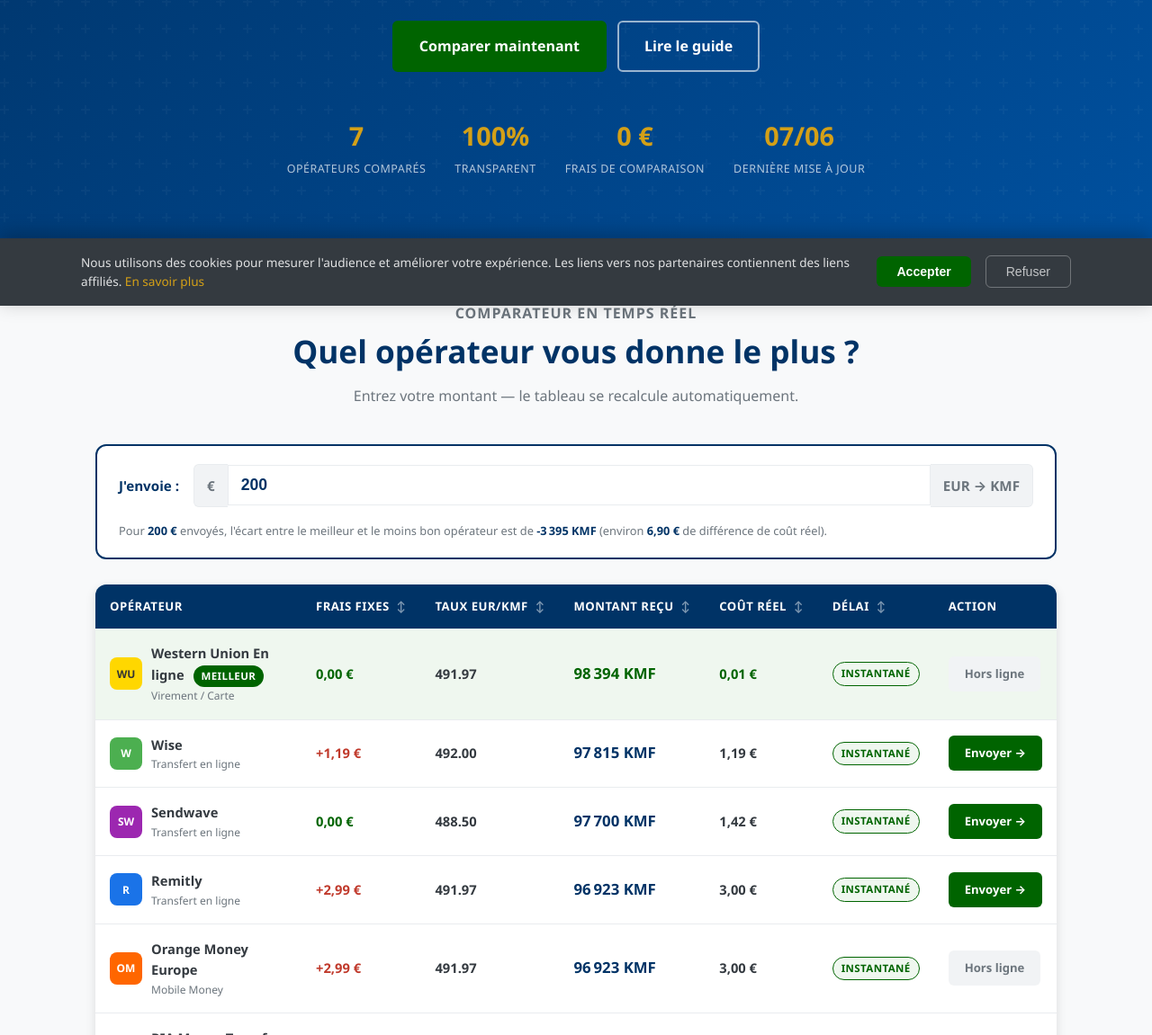
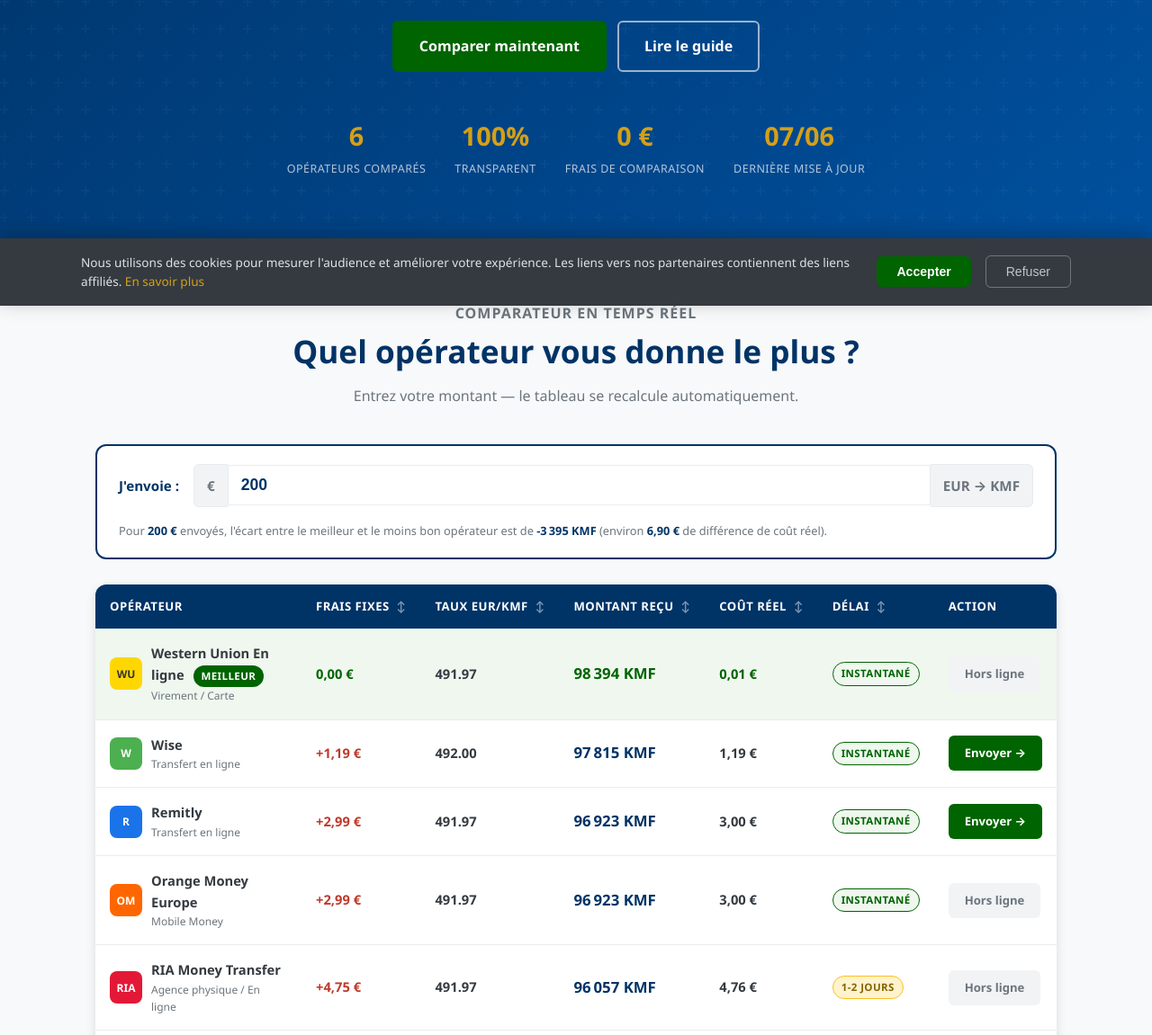
Before and after one commit to Benali-comoros/comores-transfert, a plain HTML site: page index.html in a window 1280 px wide. Shown: the part 460-1611 px from the top of the page at 90% size. Drawn offline with Linux system fonts and the light colour scheme.

Commit message:
Suppression Sendwave — ne livre pas aux Comores

```diff
--- a/index.html
+++ b/index.html
@@ -122,7 +122,7 @@
 
       <div class="hero-stats">
         <div class="stat-item">
-          <span class="stat-number">7</span>
+          <span class="stat-number">6</span>
           <span class="stat-label">Opérateurs comparés</span>
         </div>
         <div class="stat-item">
--- a/script.js
+++ b/script.js
@@ -46,20 +46,6 @@
     delai: 'Instantané',
     delaiClass: 'instant',
     affilLink: 'https://www.remitly.com/fr/fr/comoros',
-    hasAffil: true,
-    note: ''
-  },
-  {
-    id: 'sendwave',
-    name: 'Sendwave',
-    type: 'Transfert en ligne',
-    initials: 'SW',
-    color: '#9C27B0',
-    frais: 0.00,         // TODO : vérifier sur sendwave.com
-    taux: 488.50,        // TODO : taux indicatif
-    delai: 'Instantané',
-    delaiClass: 'instant',
-    affilLink: 'https://www.sendwave.com/',
     hasAffil: true,
     note: ''
   },
```
